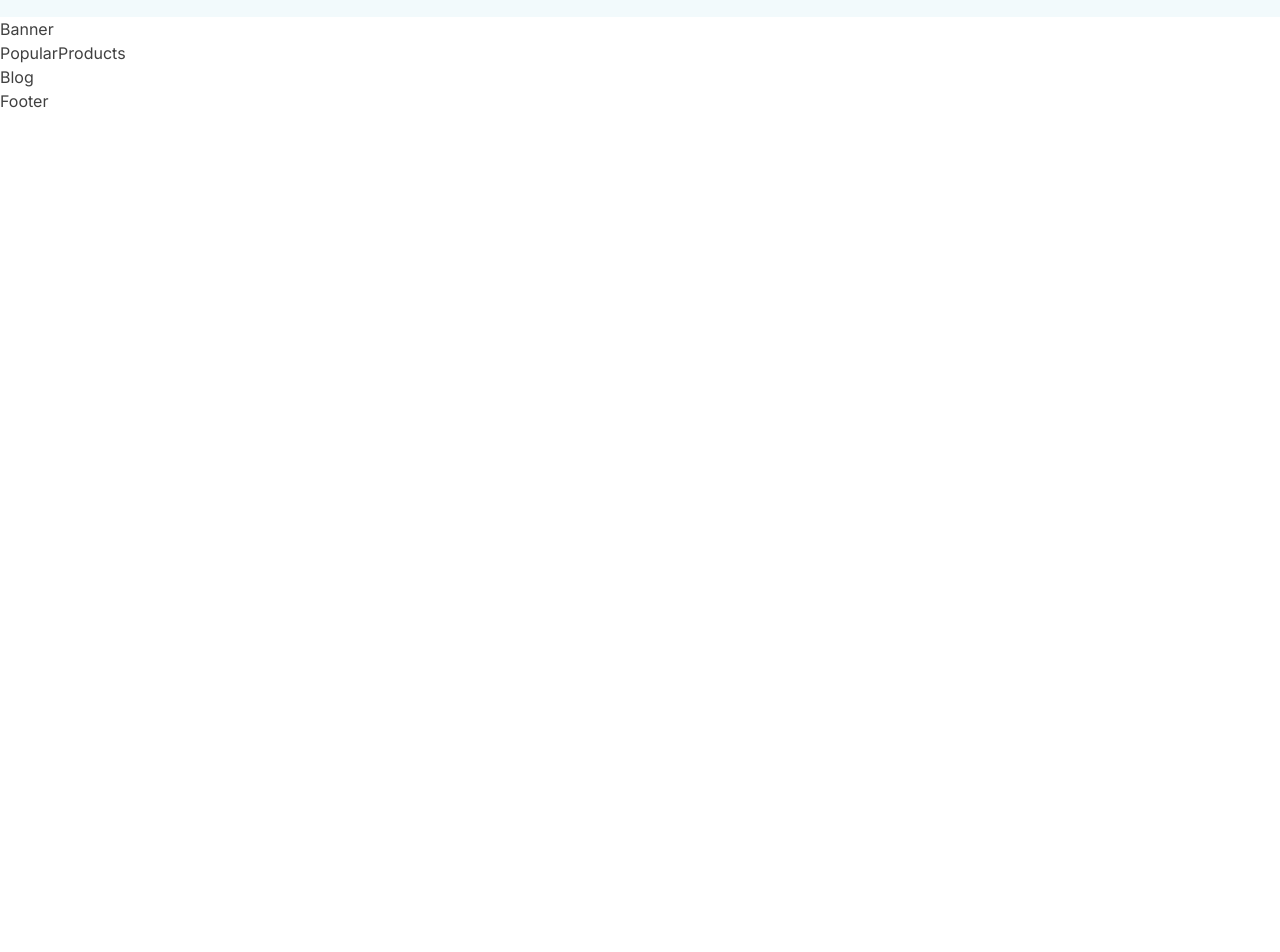
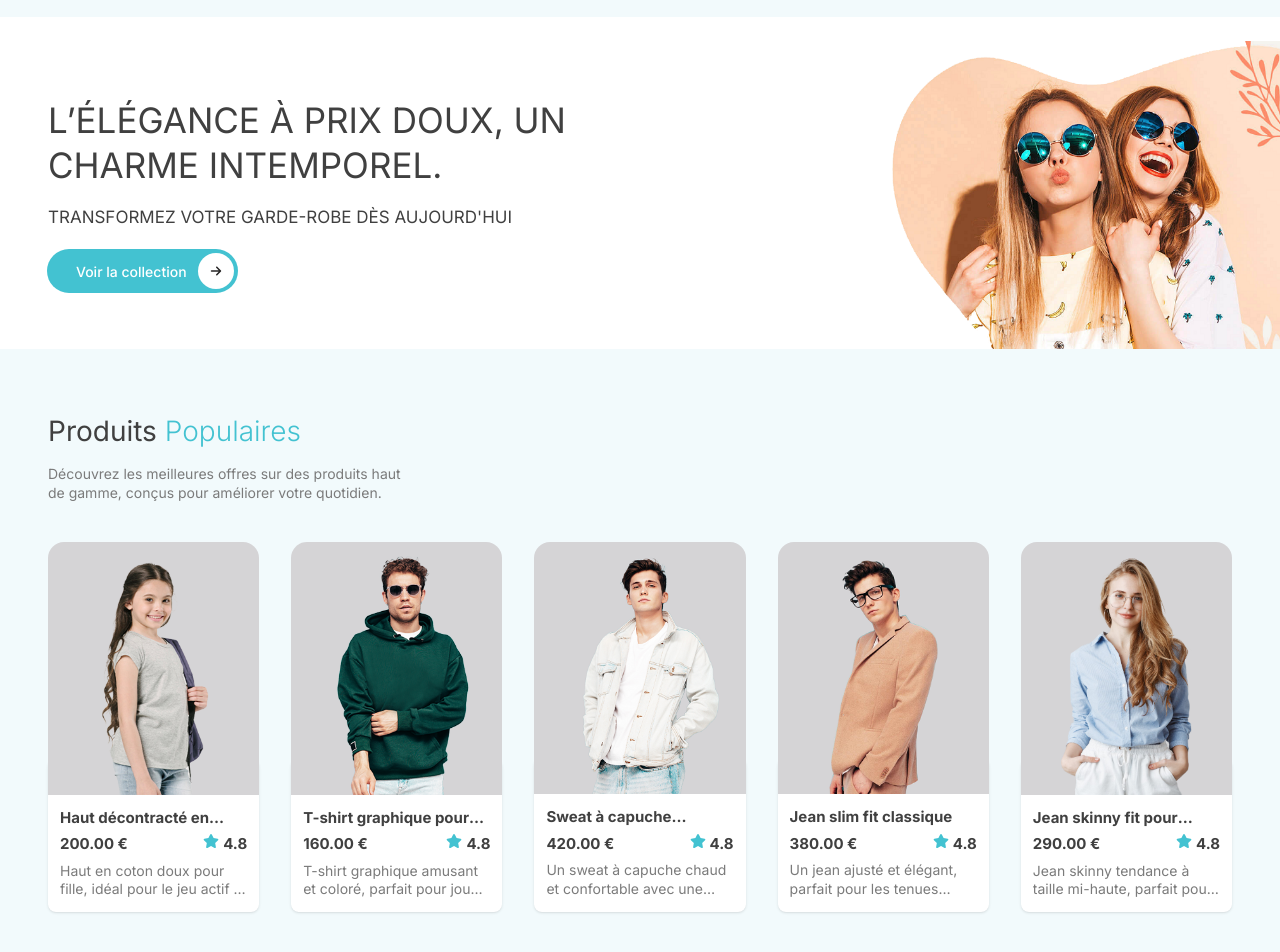
Before and after one commit to Magfoxx/E-commerce, a React (Vite) app in the folder frontend/: page / in a window 1280 px wide. Shown: the part 1794-2746 px from the top of the page. Before the commit the page ends 1907 px from the top, so only its background shows below. Built offline with nearby package versions, Linux system fonts and the light colour scheme.

Commit message:
Ajout des sections Banner.jsx + PopularProducts.jsx

```diff
--- a/frontend/src/components/Banner.jsx
+++ b/frontend/src/components/Banner.jsx
@@ -1,9 +1,33 @@
-
+import { Link } from "react-router-dom";
+import { FaArrowRight } from "react-icons/fa6";
+import banner from "../assets/banner.png";
 
 const Banner = () => {
   return (
-    <div>Banner</div>
-  )
-}
+    <section className="mx-auto max-w[1440px] mt-6">
+      <div className="flexBetween bg-white">
+        {/* Côté Gauche */}
+        <div className="hidden lg:block flex-1 px-6 xl:px-12">
+          <h2 className="h2 uppercase">L’élégance à prix doux, un charme intemporel.</h2>
+          <h3 className="h4 uppercase">Transformez votre garde-robe dès aujourd'hui</h3>
+          <div className="flex mt-5">
+            <Link to={"/collection"} className="btn-secondary !py-0 !pr-0 rounded-full flexCenter gap-x-2 group">
+              Voir la collection
+              <FaArrowRight className="bg-white text-tertiary rounded-full h-9 w-9 p-3 m-[3px] group-hover:-rotate-[20deg] transition-all duration-500"/>
+            </Link>
+          </div>
+        </div>
+        {/* Côté Droit Image */}
+        <div className="flex-1">
+          <img
+            src={banner}
+            alt="Deux jeunes femmes souriantes portant des lunettes de soleil modernes, posant joyeusement sur un fond pastel avec des motifs floraux. L’image dégage une ambiance estivale et amusante."
+            className="rounded-tl-3xl rounded-bl-3xl"
+          />
+        </div>
+      </div>
+    </section>
+  );
+};
 
-export default Banner
+export default Banner;
--- a/frontend/src/components/Item.jsx
+++ b/frontend/src/components/Item.jsx
@@ -5,7 +5,7 @@ const Item = ({ product }) => {
   return (
     <div className="bottom-12 relative">
       {/* Image */}
-      <Link className="flexCenter relative top-12 overflow-hidden m-2.5 rounded-xl">
+      <Link className="flexCenter relative top-12 overflow-hidden pb-3 rounded-t-2xl">
         <img src={product.image[0]} alt={product.name} />
       </Link>
       {/* Info */}
--- a/frontend/src/components/NewArrivals.jsx
+++ b/frontend/src/components/NewArrivals.jsx
@@ -1,4 +1,4 @@
-import { useState, useEffect } from "react";
+import { useState, useEffect, useContext } from "react";
 // Import de composants
 import Title from "./Title";
 import Item from "./Item";
@@ -7,22 +7,29 @@ import { Swiper, SwiperSlide } from "swiper/react";
 // Import des styles Swiper
 import "swiper/css";
 import "swiper/css/pagination";
+import "swiper/css/navigation";
 // Import des modules requis
 import { Autoplay, Pagination } from "swiper/modules";
-import { products } from "../assets/data";
+// Import
+import { ShopContext } from "../context/ShopContext";
 
 const NewArrivals = () => {
+  const { products } = useContext(ShopContext);
   const [newArrivals, setNewArrivals] = useState([]);
 
   useEffect(() => {
-    if (products?.length) {
-      setNewArrivals(products.slice(0, 10));
-    }
-  }, []);
+    const data = products.slice(0, 10)
+    setNewArrivals(data)
+  }, [products]);
 
   return (
     <section className="max-padd-container pt-16 pb-6 bg-primary">
-      <Title title1={"Dernières"} title2={"Nouveautés"} titleStyles={"pb-10"} paraStyles={"!block"}/>
+      <Title
+        title1={"Dernières"}
+        title2={"Nouveautés"}
+        titleStyles={"pb-10"}
+        paraStyles={"!block"}
+      />
       {/* Swiper Container */}
       <Swiper
         autoplay={{
--- a/frontend/src/components/PopularProducts.jsx
+++ b/frontend/src/components/PopularProducts.jsx
@@ -1,9 +1,35 @@
-
+import { useContext, useEffect, useState } from "react";
+import Title from "./Title";
+import { ShopContext } from "../context/ShopContext";
+import Item from "./Item";
 
 const PopularProducts = () => {
+  const { products } = useContext(ShopContext);
+  const [popularProducts, setPopularProducts] = useState([]);
+
+  useEffect(() => {
+    const data = products.filter((item) => item.popular);
+    setPopularProducts(data.slice(0, 5));
+  }, []);
+
   return (
-    <div>PopularProducts</div>
-  )
-}
+    <section className="max-padd-container py-16 bg-primary">
+      <Title
+        title1={"Produits"}
+        title2={"Populaires"}
+        titleStyles={"pb-10"}
+        paraStyles={"!block"}
+      />
+      {/* Container */}
+      <div className="grid grid-cols-1 xs:grid-cols-2 sm:grid-cols-3 md:grid-cols-4 lg:grid-cols-5 gap-8">
+        {popularProducts.map(product => (
+          <div key={product._id}>
+            <Item product={product} />
+          </div>
+        ))}
+      </div>
+    </section>
+  );
+};
 
-export default PopularProducts
+export default PopularProducts;
--- /dev/null
+++ b/frontend/src/context/ShopContext.jsx
@@ -0,0 +1,21 @@
+import { createContext, useState } from "react";
+import { useNavigate } from "react-router-dom";
+import { products } from "../assets/data";
+
+export const ShopContext = createContext();
+
+const ShopContextProvider = (props) => {
+  const currency = "€"; // Devise de la boutique
+  const delivery_charges = 10; // Frais de livraison fixes.
+  const navigate = useNavigate();
+
+  const value = { currency, delivery_charges, navigate, products };
+
+  return (
+    <ShopContext.Provider value={value}>
+      {props.children}
+    </ShopContext.Provider>
+  );
+};
+
+export default ShopContextProvider;
--- a/frontend/src/main.jsx
+++ b/frontend/src/main.jsx
@@ -1,12 +1,14 @@
-import { StrictMode } from 'react'
-import { createRoot } from 'react-dom/client'
-import './index.css'
-import App from './App.jsx'
-import { BrowserRouter } from 'react-router-dom'
+import { StrictMode } from "react";
+import { createRoot } from "react-dom/client";
+import "./index.css";
+import App from "./App.jsx";
+import { BrowserRouter } from "react-router-dom";
+import ShopContextProvider from "./context/ShopContext.jsx";
 
-createRoot(document.getElementById('root')).render(
+createRoot(document.getElementById("root")).render(
   <BrowserRouter>
-    <App />
+    <ShopContextProvider>
+      <App />
+    </ShopContextProvider>
   </BrowserRouter>
-
-)
+);
```
